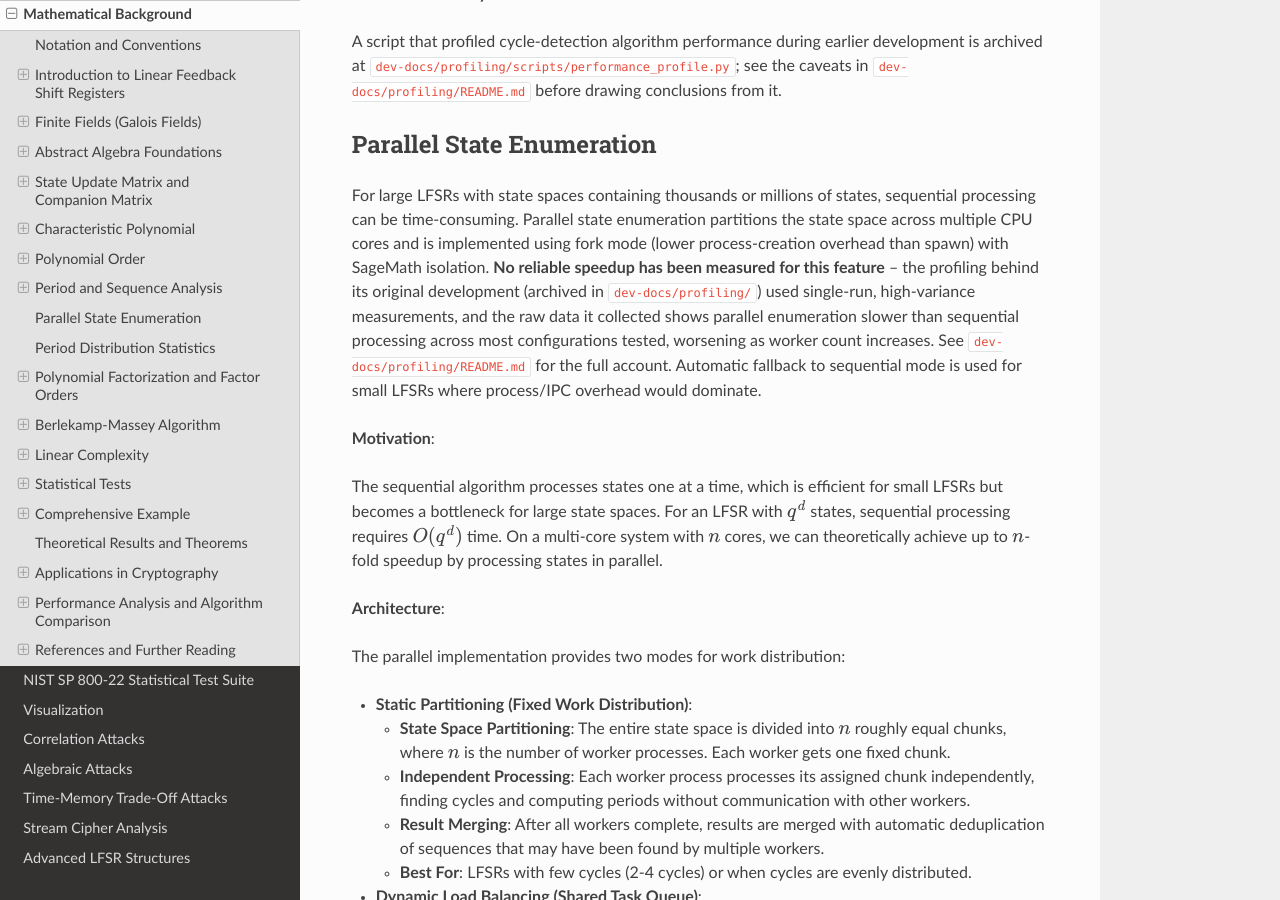
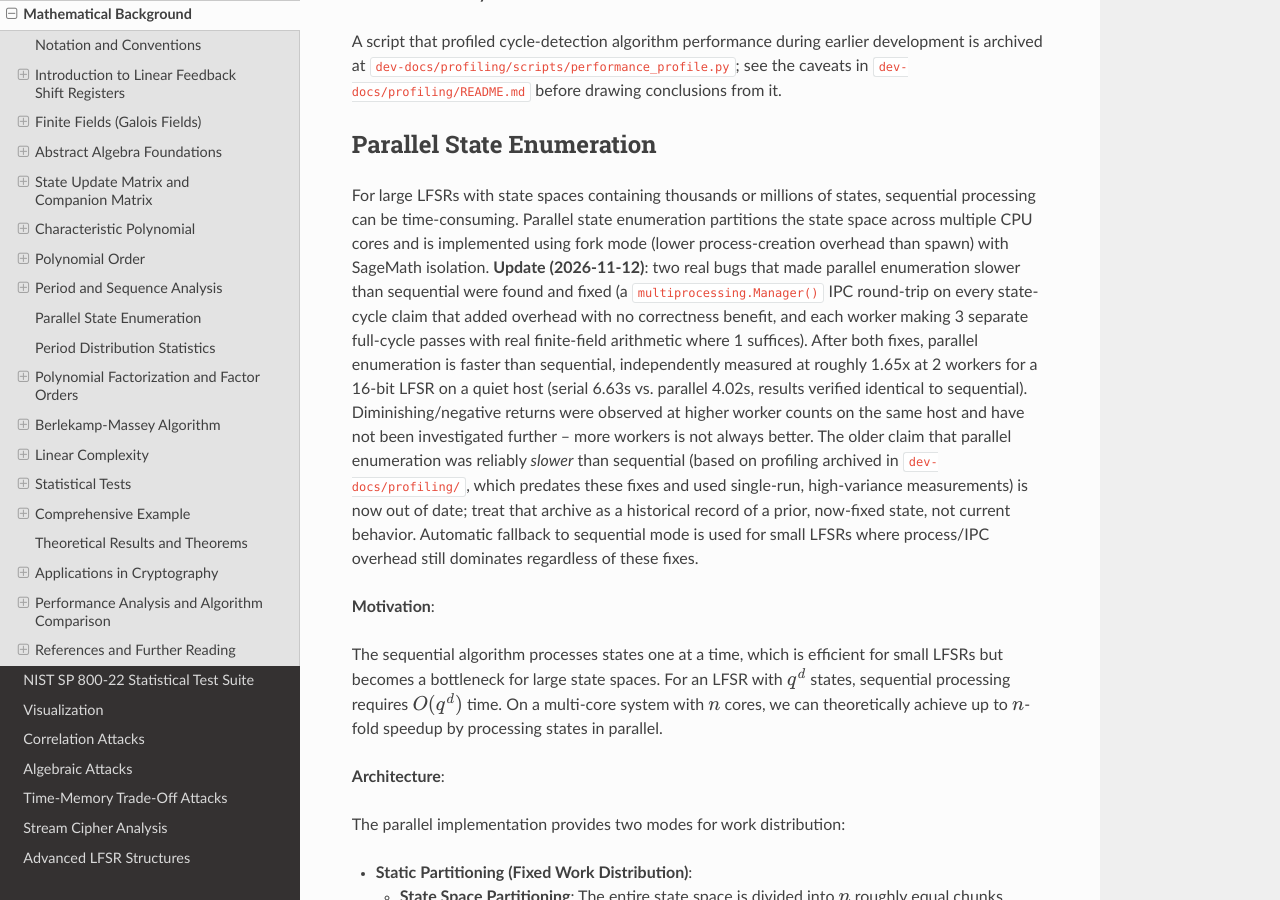
Before and after one commit to mkhellat/lfsr-seq, a Sphinx documentation site: the page built from app/docs/mathematical_background.rst, in a window 1280 px wide and 900 px high, scrolled down 23031 px. Built offline with Sphinx 7.4.7 and the Read the Docs theme 3.1.0, drawn with Linux system fonts in a browser that asks for light colours; some of the changed text lies outside the part shown.

Commit message:
docs: add Rust/C/C++ engine migration future direction; fix stale claims (#6)
Added a "Future Direction" section to README.md and app/docs/index.rst documenting the decided (not yet started) plan for a separate Rust/C/C++ engine repository to replace SageMath's role in this project's core math -- full-replacement scope, a single FFI boundary to FLINT for polynomial factorization specifically (confirmed via dedicated research: no real pure-Rust/pure-C alternative exists, and SageMath itself delegates to FLINT/PARI/NTL for this too).

Also fixed two stale claims found along the way: apt-get install sagemath is no longer reliably available on current Ubuntu (confirmed removed from 24.04+'s repos) -- corrected to recommend conda-forge, which this project's own CI already confirmed works. Parallel enumeration was documented as reliably slower than sequential, citing old profiling -- this project's own recent work fixed the real causes and independently measured ~1.65x speedup at 2 workers; updated README.md and mathematical_background.rst to reflect the current, verified state.

Verified: full suite 1523 passed/1 skipped/0 failures, 98.68% coverage (unchanged, docs-only). black and ruff clean. make docs builds successfully.

```diff
--- a/app/docs/mathematical_background.rst
+++ b/app/docs/mathematical_background.rst
@@ -1731,14 +1731,24 @@ For large LFSRs with state spaces containing thousands or millions of
 states, sequential processing can be time-consuming. Parallel state
 enumeration partitions the state space across multiple CPU cores and is
 implemented using fork mode (lower process-creation overhead than
-spawn) with SageMath isolation. **No reliable speedup has been measured
-for this feature** -- the profiling behind its original development
-(archived in ``dev-docs/profiling/``) used single-run, high-variance
-measurements, and the raw data it collected shows parallel enumeration
-slower than sequential processing across most configurations tested,
-worsening as worker count increases. See ``dev-docs/profiling/README.md``
-for the full account. Automatic fallback to sequential mode is used for
-small LFSRs where process/IPC overhead would dominate.
+spawn) with SageMath isolation. **Update (2026-11-12)**: two real bugs
+that made parallel enumeration slower than sequential were found and
+fixed (a ``multiprocessing.Manager()`` IPC round-trip on every
+state-cycle claim that added overhead with no correctness benefit, and
+each worker making 3 separate full-cycle passes with real finite-field
+arithmetic where 1 suffices). After both fixes, parallel enumeration is
+faster than sequential, independently measured at roughly 1.65x at 2
+workers for a 16-bit LFSR on a quiet host (serial 6.63s vs. parallel
+4.02s, results verified identical to sequential). Diminishing/negative
+returns were observed at higher worker counts on the same host and have
+not been investigated further -- more workers is not always better. The
+older claim that parallel enumeration was reliably *slower* than
+sequential (based on profiling archived in ``dev-docs/profiling/``,
+which predates these fixes and used single-run, high-variance
+measurements) is now out of date; treat that archive as a historical
+record of a prior, now-fixed state, not current behavior. Automatic
+fallback to sequential mode is used for small LFSRs where process/IPC
+overhead still dominates regardless of these fixes.
 
 **Motivation**:
 
@@ -1967,10 +1977,17 @@ SageMath vectors are not directly pickleable for inter-process communication.
   Parallel processing automatically forces period-only mode, displaying a
   warning. Use ``--no-parallel`` for full sequence mode.
 
-* **Algorithm Restriction**: Only Floyd's algorithm is used in parallel
-  workers, regardless of the ``--algorithm`` flag. Enumeration and
-  Brent's algorithms are not used due to the matrix multiplication hang
-  issue.
+* **Algorithm Restriction (updated 2026-11-12)**: in period-only mode,
+  parallel workers use a single fused enumeration-style pass (state
+  transition via direct matrix multiplication until the state revisits
+  its own starting value) regardless of the ``--algorithm`` flag --
+  this replaced an earlier two-pass design (period via a separate
+  ``_find_period()`` call, then a second pass for the deduplication
+  key) that made redundant finite-field matrix multiplications per
+  cycle; fusing them into one pass was part of what restored real
+  parallel speedup (see the Parallel State Enumeration section above).
+  Floyd's and Brent's algorithms are not used in the parallel workers'
+  period-only path.
 
 * **Deduplication for Large Periods**: For periods :math:`> 100`,
   deduplication uses simplified keys that may not catch all duplicates.
```
Also changed, not shown: README.md (+63 -17 lines), app/docs/index.rst (+20 -0 lines), app/docs/installation.rst (+19 -11 lines).
